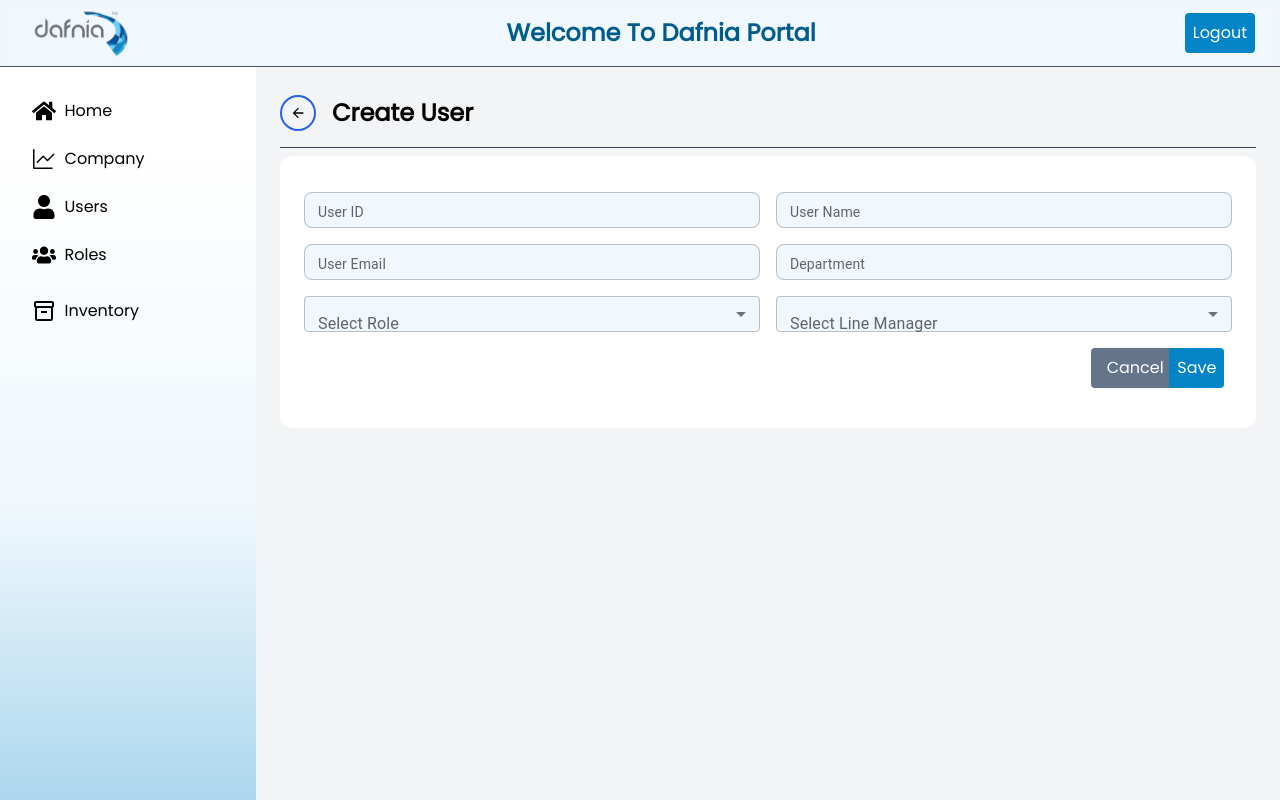
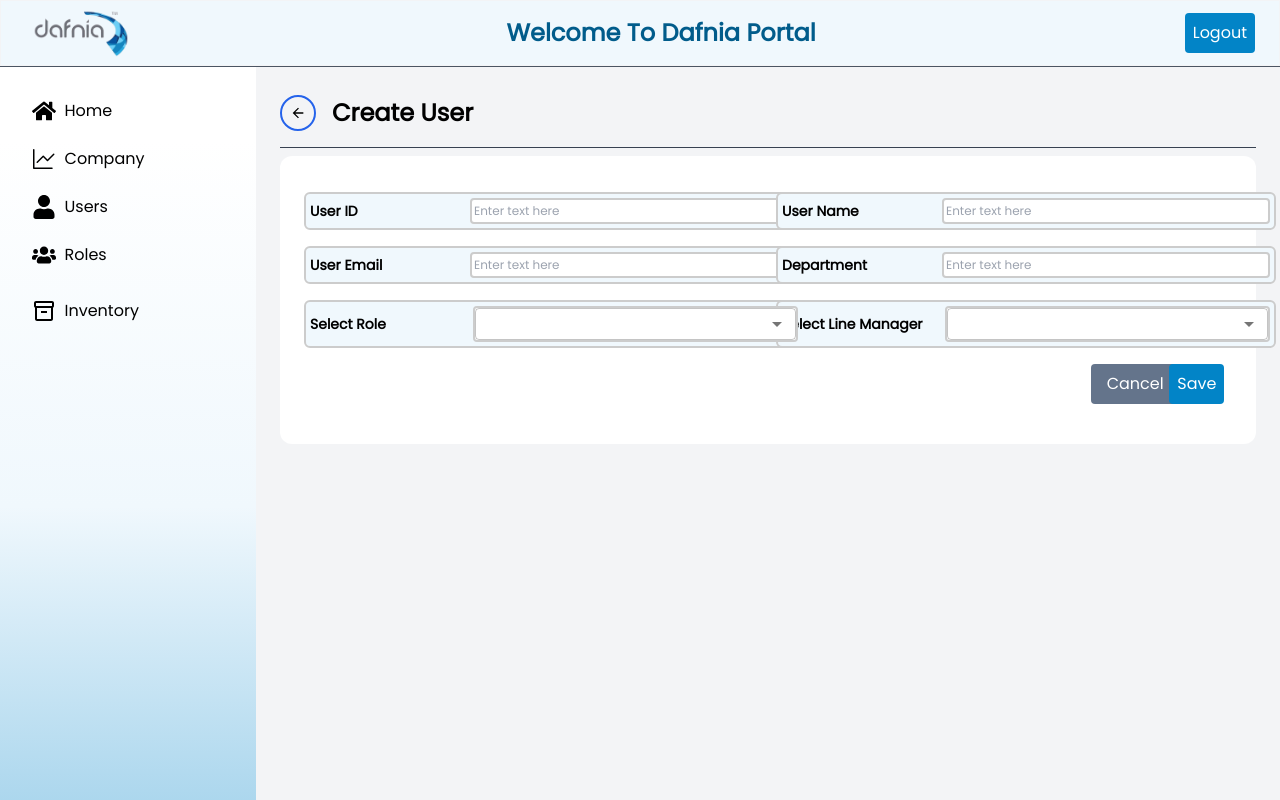
Before and after one commit to haseebx16/dafnia, a Next.js app: page /create-users in a window 1280 px wide. Built offline with nearby package versions, Linux system fonts and the light colour scheme.

Commit message:
text and dropdown components changed

```diff
--- a/app/company/page.js
+++ b/app/company/page.js
@@ -13,9 +13,9 @@ import TableRow from '@mui/material/TableRow';
 import Paper from '@mui/material/Paper';
 import { useState } from 'react';
 import { useColor } from '../context/ColorContext';
-import Layout from '../components/layout/layout';
+import Layout from '../components/Layout/Layout';
 import { IoMdAdd } from "react-icons/io";
-import Pagination from '../components/pagination/pagination';
+import Pagination from '../components/pagination/Pagination';
 
 const StyledTableCell = styled(TableCell)(({ theme }) => ({
   [`&.${tableCellClasses.head}`]: {
--- a/app/components/fields/dropDown/userDropdown.js
+++ b/app/components/fields/dropDown/userDropdown.js
@@ -2,42 +2,49 @@ import { FormControl, Grid, InputLabel, MenuItem, Select } from '@mui/material';
 import React from 'react';
 import { useColor } from '@/app/context/ColorContext';
 
-const UserDropdown = ({ label, dropdownValue, handleDropdownChange, option1, option2, option3, labelSpace, grids, ...props }) => {
-
+const UserDropdown = ({ label, dropdownValue, handleDropdownChange, option1, option2, option3, grids, ...props }) => {
   const { secondaryColor } = useColor();
 
   return (
     <Grid item xs={grids}>
-      <FormControl fullWidth>
-        <InputLabel id="dropdown-label" notched>{label}</InputLabel>
+      <div
+        style={{
+          display: "flex",
+          alignItems: "center",
+          padding: "4px",
+          background: secondaryColor,
+          borderRadius: "6px",
+          border: "2px solid #ccc",
+          width: "500px",
+        }}
+      >
+        <label style={{ flex: 1, fontWeight: "bold", fontSize: "14px" }}>
+          {label}
+        </label>
+        <FormControl style={{ flex: 2 }}>
           <Select
-          labelId="dropdown-label"
-          id="dropdown"
             value={dropdownValue}
-          label={labelSpace}
             onChange={handleDropdownChange}
-          className="rounded-md"
+            displayEmpty
             sx={{
-            backgroundColor: secondaryColor,
+              backgroundColor: 'white',
               height: '36px',
               fontSize: '14px',
+              borderRadius: '4px',
+              border: '2px solid #ccc',
               padding: '0px 8px',
             }}
+            {...props}
           >
             <MenuItem value="">
               <em>None</em>
             </MenuItem>
-          <MenuItem value="option1" sx={{ height: '30px', fontSize: '14px' }}>
-            {option1}
-          </MenuItem>
-          <MenuItem value="option2" sx={{ height: '30px', fontSize: '14px' }}>
-            {option2}
-          </MenuItem>
-          <MenuItem value="option3" sx={{ height: '30px', fontSize: '14px' }}>
-            {option3}
-          </MenuItem>
+            <MenuItem value="option1">{option1}</MenuItem>
+            <MenuItem value="option2">{option2}</MenuItem>
+            <MenuItem value="option3">{option3}</MenuItem>
           </Select>
         </FormControl>
+      </div>
     </Grid>
   );
 };
--- a/app/components/fields/textField/textBar.js
+++ b/app/components/fields/textField/textBar.js
@@ -1,7 +1,8 @@
 "use client";
 
 import React from 'react';
-import { TextField, Grid } from '@mui/material';
+import Grid from '@mui/material/Grid';
+
 import { useColor } from '@/app/context/ColorContext';
 
 const TextBar = ({ id, name, label, type, grids, ...props }) => {
@@ -10,37 +11,38 @@ const TextBar = ({ id, name, label, type, grids, ...props }) => {
 
   return (
     <Grid item xs={grids}>
-      <TextField
-        fullWidth
+      <div className="space-y-2" style={{ width: "500px" }}>
+        <div
+          style={{
+            display: "flex",
+            alignItems: "center",
+            padding: "4px",
+            background: secondaryColor,
+            borderRadius: "6px",
+            border: "2px solid #ccc",
+          }}
+        >
+          <label style={{ flex: 1, fontWeight: "bold", fontSize: "14px" }}>
+            {label}
+          </label>
+          <input
             id={id}
             name={name}
-        className='rounded-md'
-        label={label}
             type={type}
-        variant="outlined"
-        sx={{
-          backgroundColor: secondaryColor,
-          fontSize: '14px',
-          '& .MuiOutlinedInput-root': {
-            borderRadius: '8px',
-            height: '36px',
-            padding: '0px 8px',
-            '& input': {
-              height: '24px',
-              padding: '4px 8px',
-              fontSize: '14px',
-            }
-          },
-          '& .MuiInputLabel-root': {
-            fontSize: '14px',
-            top: '-6px',
-          }, //hello world
-          '& .MuiFormLabel-filled': {
-            top: '0px',
-          },
+            placeholder="Enter text here"
+            style={{
+              flex: 2,
+              padding: "2px",
+              fontSize: "12px",
+              borderRadius: "4px",
+              border: "2px solid #ccc",
+              width: '100%',
             }}
             {...props}
           />
+        </div>
+      </div>
+
     </Grid>
   );
 };
--- a/app/users/page.js
+++ b/app/users/page.js
@@ -13,8 +13,8 @@ import TableRow from '@mui/material/TableRow';
 import Paper from '@mui/material/Paper';
 import { useState } from 'react';
 import { useColor } from '../context/ColorContext';
-import Layout from '../components/layout/layout';
-import Pagination from '../components/pagination/pagination'; // Ensure this path is correct
+import Layout from '../components/Layout/Layout';
+import Pagination from '../components/pagination/Pagination';
 import { IoMdAdd } from "react-icons/io";
 
 const StyledTableCell = styled(TableCell)(({ theme }) => ({
```
Lines whose indentation alone changed are shown as unchanged.
